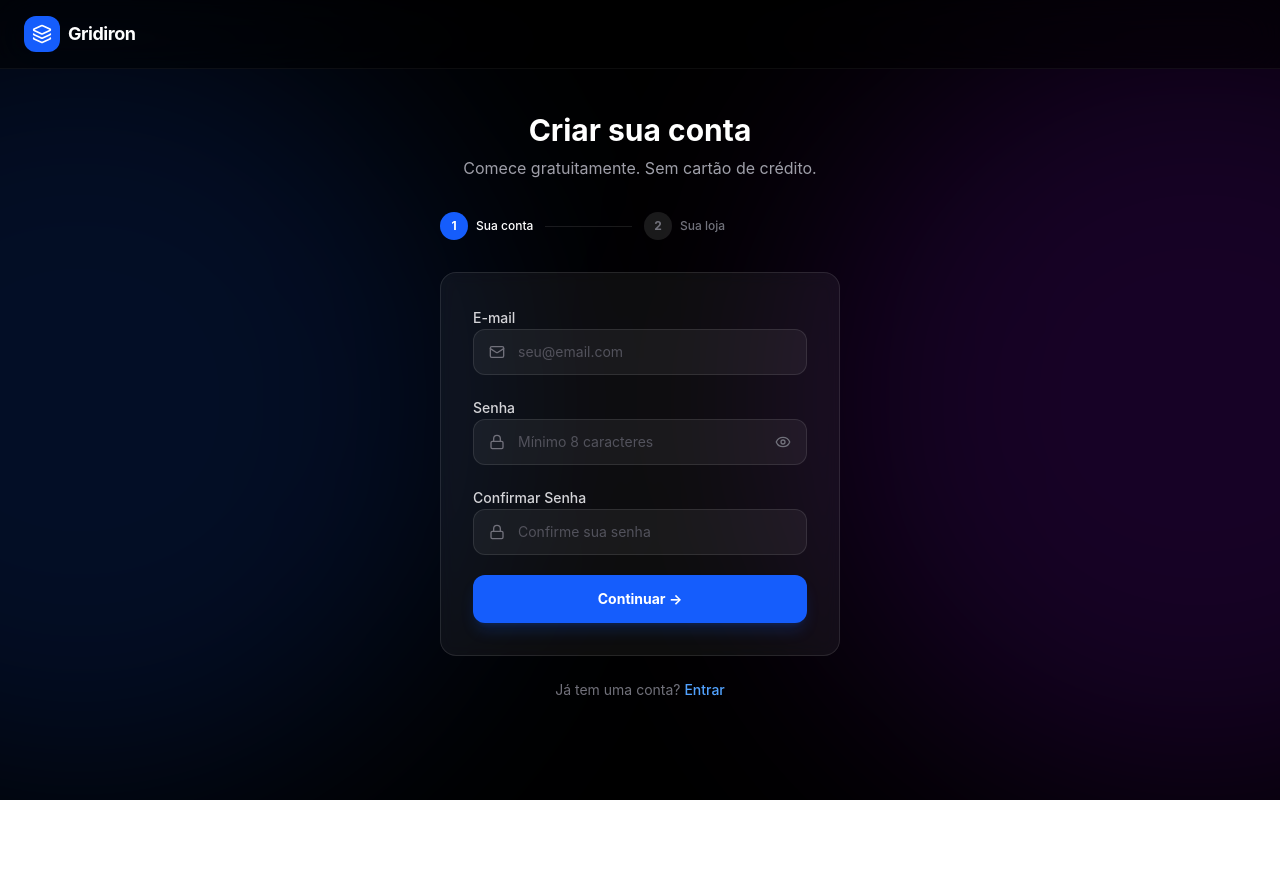
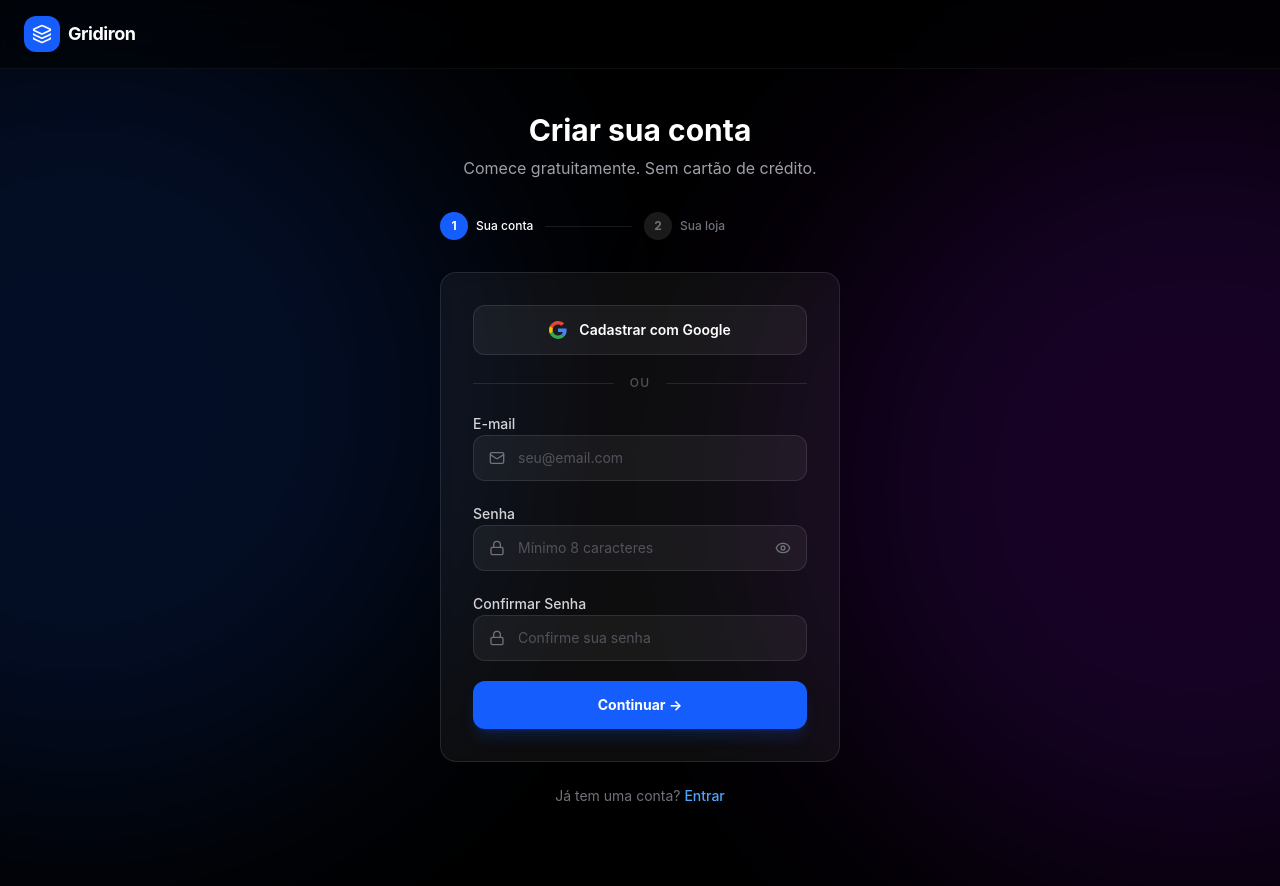
Before and after one commit to celolopes/Gridiron, a Next.js app in the folder apps/web/: page /auth/signup in a window 1280 px wide. Before the commit the page ends 800 px from the top, so only its background shows below. Built offline with nearby package versions, Linux system fonts and the light colour scheme; no server answers.

Commit message:
feat: Google Sign-In OAuth via Supabase on login and signup pages

```diff
--- /dev/null
+++ b/apps/web/src/app/auth/_components/GoogleSignInButton.tsx
@@ -0,0 +1,52 @@
+"use client";
+
+import { useState } from "react";
+import { Loader2 } from "lucide-react";
+import { supabase } from "../../../../lib/supabase";
+
+interface GoogleSignInButtonProps {
+  label?: string;
+  className?: string;
+}
+
+export function GoogleSignInButton({ label = "Continuar com Google", className = "" }: GoogleSignInButtonProps) {
+  const [loading, setLoading] = useState(false);
+
+  const handleGoogleSignIn = async () => {
+    setLoading(true);
+    await supabase.auth.signInWithOAuth({
+      provider: "google",
+      options: {
+        redirectTo: `${window.location.origin}/auth/callback`,
+        queryParams: {
+          access_type: "offline",
+          prompt: "consent",
+        },
+      },
+    });
+    // Browser will redirect — no need to setLoading(false)
+  };
+
+  return (
+    <button
+      type="button"
+      onClick={handleGoogleSignIn}
+      disabled={loading}
+      className={`w-full flex items-center justify-center gap-3 py-3.5 px-4 rounded-xl border border-white/10 bg-white/5 hover:bg-white/10 text-white text-sm font-semibold transition-all disabled:opacity-60 group ${className}`}
+    >
+      {loading ? (
+        <Loader2 size={18} className="animate-spin text-zinc-400" />
+      ) : (
+        /* Google "G" SVG icon - official colors */
+        <svg width="18" height="18" viewBox="0 0 48 48" className="flex-shrink-0">
+          <path fill="#EA4335" d="M24 9.5c3.54 0 6.71 1.22 9.21 3.6l6.85-6.85C35.9 2.38 30.47 0 24 0 14.62 0 6.51 5.38 2.56 13.22l7.98 6.19C12.43 13.72 17.74 9.5 24 9.5z" />
+          <path fill="#4285F4" d="M46.98 24.55c0-1.57-.15-3.09-.38-4.55H24v9.02h12.94c-.58 2.96-2.26 5.48-4.78 7.18l7.73 6c4.51-4.18 7.09-10.36 7.09-17.65z" />
+          <path fill="#FBBC05" d="M10.53 28.59c-.48-1.45-.76-2.99-.76-4.59s.27-3.14.76-4.59l-7.98-6.19C.92 16.46 0 20.12 0 24c0 3.88.92 7.54 2.56 10.78l7.97-6.19z" />
+          <path fill="#34A853" d="M24 48c6.48 0 11.93-2.13 15.89-5.81l-7.73-6c-2.15 1.45-4.92 2.3-8.16 2.3-6.26 0-11.57-4.22-13.47-9.91l-7.98 6.19C6.51 42.62 14.62 48 24 48z" />
+          <path fill="none" d="M0 0h48v48H0z" />
+        </svg>
+      )}
+      <span>{loading ? "Redirecionando..." : label}</span>
+    </button>
+  );
+}
--- /dev/null
+++ b/apps/web/src/app/auth/callback/page.tsx
@@ -0,0 +1,89 @@
+"use client";
+
+import { useEffect, useState } from "react";
+import { useRouter } from "next/navigation";
+import { Loader2, CheckCircle, XCircle } from "lucide-react";
+import { supabase } from "../../../../lib/supabase";
+import { API_URL } from "../../../../lib/api";
+
+export default function AuthCallbackPage() {
+  const router = useRouter();
+  const [status, setStatus] = useState<"loading" | "success" | "error">("loading");
+  const [error, setError] = useState("");
+
+  useEffect(() => {
+    const handleCallback = async () => {
+      try {
+        // Get the session — Supabase automatically exchanges the code in the URL
+        const {
+          data: { session },
+          error: sessionError,
+        } = await supabase.auth.getSession();
+
+        if (sessionError || !session) {
+          throw new Error("Não foi possível autenticar. Tente novamente.");
+        }
+
+        const user = session.user;
+
+        // Check if this user already has a tenant
+        const tenantsRes = await fetch(`${API_URL}/tenants/by-email/${encodeURIComponent(user.email || "")}`, {
+          headers: { Authorization: `Bearer ${session.access_token}` },
+        });
+
+        if (tenantsRes.ok) {
+          const tenantData = await tenantsRes.json();
+          setStatus("success");
+          // Redirect to their admin dashboard
+          setTimeout(() => router.push(`/admin/${tenantData.slug}`), 1200);
+        } else {
+          // New user — send to onboarding to create their store
+          setStatus("success");
+          setTimeout(() => router.push("/onboarding"), 1200);
+        }
+      } catch (err: any) {
+        setError(err.message || "Erro inesperado.");
+        setStatus("error");
+      }
+    };
+
+    handleCallback();
+  }, [router]);
+
+  return (
+    <div className="min-h-screen bg-black flex items-center justify-center">
+      <div className="text-center">
+        {status === "loading" && (
+          <>
+            <div className="mx-auto mb-6 w-20 h-20 rounded-full bg-blue-500/20 flex items-center justify-center">
+              <Loader2 size={40} className="text-blue-400 animate-spin" />
+            </div>
+            <h2 className="text-2xl font-bold text-white mb-2">Autenticando...</h2>
+            <p className="text-zinc-400 text-sm">Aguarde um momento.</p>
+          </>
+        )}
+        {status === "success" && (
+          <>
+            <div className="mx-auto mb-6 w-20 h-20 rounded-full bg-emerald-500/20 flex items-center justify-center">
+              <CheckCircle size={40} className="text-emerald-400" />
+            </div>
+            <h2 className="text-2xl font-bold text-white mb-2">Autenticado!</h2>
+            <p className="text-zinc-400 text-sm">Redirecionando...</p>
+          </>
+        )}
+        {status === "error" && (
+          <>
+            <div className="mx-auto mb-6 w-20 h-20 rounded-full bg-red-500/20 flex items-center justify-center">
+              <XCircle size={40} className="text-red-400" />
+            </div>
+            <h2 className="text-2xl font-bold text-white mb-2">Erro ao autenticar</h2>
+            <p className="text-zinc-400 text-sm mb-6">{error}</p>
+            <button onClick={() => router.push("/auth/login")} className="px-6 py-3 rounded-xl bg-blue-600 hover:bg-blue-500 text-white text-sm font-bold transition-all">
+              Tentar novamente
+            </button>
+          </>
+        )}
+      </div>
+    </div>
+  );
+}
--- a/apps/web/src/app/auth/login/page.tsx
+++ b/apps/web/src/app/auth/login/page.tsx
@@ -6,6 +6,7 @@ import { Mail, Lock, Eye, EyeOff, LogIn, Loader2, AlertCircle } from "lucide-rea
 import Link from "next/link";
 import { useRouter } from "next/navigation";
 import { supabase } from "../../../../lib/supabase";
+import { GoogleSignInButton } from "../_components/GoogleSignInButton";
 
 export default function LoginPage() {
   const router = useRouter();
@@ -20,7 +21,7 @@ export default function LoginPage() {
     setLoading(true);
     setError("");
 
-    const { data, error: authError } = await supabase.auth.signInWithPassword({ email, password });
+    const { error: authError } = await supabase.auth.signInWithPassword({ email, password });
 
     if (authError) {
       setError(authError.message === "Invalid login credentials" ? "E-mail ou senha incorretos." : authError.message);
@@ -28,7 +29,6 @@ export default function LoginPage() {
       return;
     }
 
-    // Redirect to dashboard after successful login
     router.push("/dashboard");
   };
 
@@ -39,7 +39,17 @@ export default function LoginPage() {
         <p className="text-zinc-400">Acesse sua conta Gridiron.</p>
       </div>
 
-      <div className="bg-white/5 border border-white/10 rounded-2xl p-8 backdrop-blur-sm">
+      <div className="bg-white/5 border border-white/10 rounded-2xl p-8 backdrop-blur-sm space-y-5">
+        {/* Google Sign In */}
+        <GoogleSignInButton label="Entrar com Google" />
+
+        {/* Divider */}
+        <div className="flex items-center gap-4">
+          <div className="flex-1 h-[1px] bg-white/10" />
+          <span className="text-xs text-zinc-600 font-medium uppercase tracking-widest">ou</span>
+          <div className="flex-1 h-[1px] bg-white/10" />
+        </div>
+
         <form onSubmit={handleLogin} className="space-y-5">
           {error && (
             <div className="flex items-center gap-3 p-4 rounded-xl bg-red-500/10 border border-red-500/20 text-red-400 text-sm">
@@ -101,7 +111,7 @@ export default function LoginPage() {
             ) : (
               <>
                 <LogIn size={16} />
-                Entrar
+                Entrar com e-mail
               </>
             )}
           </button>
--- a/apps/web/src/app/auth/signup/page.tsx
+++ b/apps/web/src/app/auth/signup/page.tsx
@@ -7,6 +7,7 @@ import Link from "next/link";
 import { useRouter } from "next/navigation";
 import { supabase } from "../../../../lib/supabase";
 import { API_URL } from "../../../../lib/api";
+import { GoogleSignInButton } from "../_components/GoogleSignInButton";
 
 export default function SignupPage() {
   const router = useRouter();
@@ -128,6 +129,14 @@ export default function SignupPage() {
 
         {step === "account" ? (
           <form onSubmit={handleAccountNext} className="space-y-5">
+            {/* Google sign up */}
+            <GoogleSignInButton label="Cadastrar com Google" />
+
+            <div className="flex items-center gap-4">
+              <div className="flex-1 h-[1px] bg-white/10" />
+              <span className="text-xs text-zinc-600 font-medium uppercase tracking-widest">ou</span>
+              <div className="flex-1 h-[1px] bg-white/10" />
+            </div>
             <div className="space-y-2">
               <label className="text-sm font-medium text-zinc-300">E-mail</label>
               <div className="relative">
```
